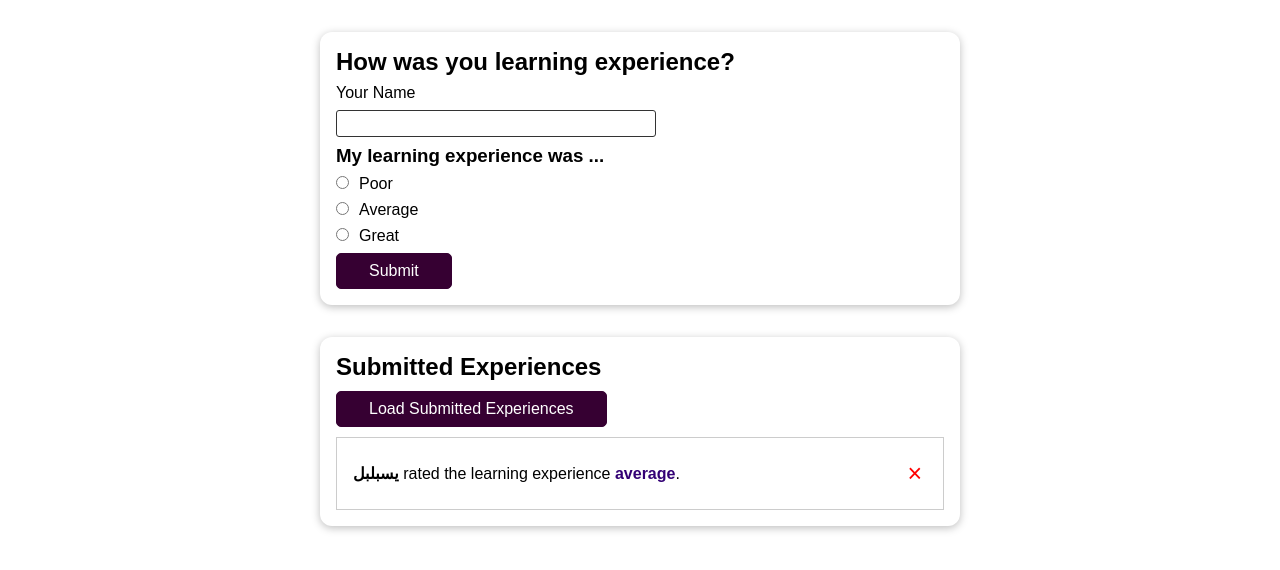
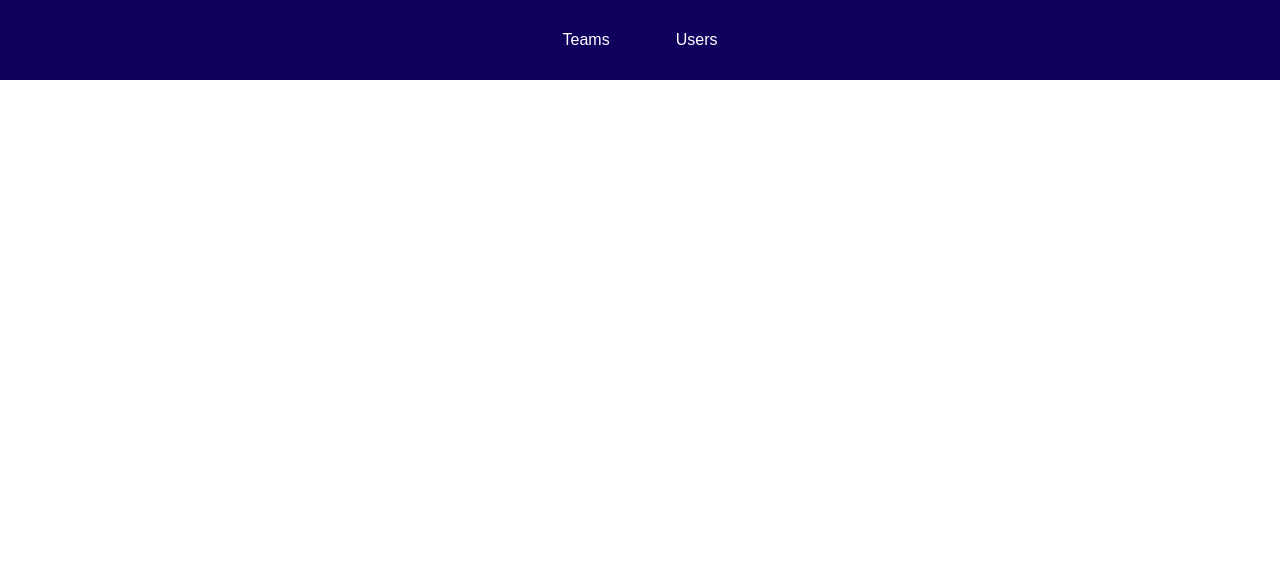
Before and after one commit to MRAlirad/Vue-Projects, a Vue app: page / in a window 1280 px wide. Shown: the top 570 px of the page. Built offline with nearby package versions, Linux system fonts and the light colour scheme; data requests are answered from the project's data file.

Commit message:
users team - app and navbar

```diff
--- a/src/App.vue
+++ b/src/App.vue
@@ -4,7 +4,8 @@
 	<!-- <FriendsContact /> -->
 	<!-- <LearningResourcesApp /> -->
 	<!-- <Form /> -->
-	<SurvayResultsApp />
+	<!-- <SurvayResultsApp /> -->
+	<UsersTeamsApp />
 </template>
 
 <script>
@@ -14,6 +15,7 @@
 	import LearningResourcesApp from './projects/learning-resources/LearningResourcesApp.vue';
 	import Form from './projects/form/Form.vue';
 	import SurvayResultsApp from './projects/survay-results/SurvayResultsApp.vue';
+	import UsersTeamsApp from './projects/users-and-teams/UsersTeamsApp.vue';
 
 	export default {
 		name: 'App',
@@ -24,6 +26,7 @@
 			LearningResourcesApp,
 			Form,
 			SurvayResultsApp,
+			UsersTeamsApp,
 		},
 	};
 </script>
--- /dev/null
+++ b/src/projects/users-and-teams/Button.vue
@@ -0,0 +1,34 @@
+<template>
+    <button class="btn" @click="$emit('on-click')">
+        {{ text }}
+    </button>
+</template>
+
+<script>
+export default {
+    name: 'Button',
+    props: {
+        text: String,
+    },
+    emits: ['on-click'],
+}
+</script>
+
+<style>
+	.btn {
+		font: inherit;
+		background: transparent;
+		border: 1px solid transparent;
+		cursor: pointer;
+		color: white;
+		padding: 0.5rem 1.5rem;
+		display: inline-block;
+	}
+
+	.btn:hover,
+	.btn:active {
+		color: #f1a80a;
+		border-color: #f1a80a;
+		background-color: #1a037e;
+	}
+</style>
--- /dev/null
+++ b/src/projects/users-and-teams/Navigation.vue
@@ -0,0 +1,29 @@
+<template>
+	<header>
+		<Button text="Teams" />
+		<Button text="Users" />
+	</header>
+</template>
+
+<script>
+	import Button from './Button.vue';
+
+	export default {
+		name: 'Navigation',
+		components: {
+			Button,
+		},
+	};
+</script>
+
+<style scoped>
+	header {
+		width: 100%;
+		height: 5rem;
+		background-color: #11005c;
+		display: flex;
+		align-items: center;
+		justify-content: center;
+		gap: 1rem;
+	}
+</style>
--- /dev/null
+++ b/src/projects/users-and-teams/UsersTeamsApp.vue
@@ -0,0 +1,30 @@
+<template>
+    <div class="users-teams-app">
+        <Navigation />
+    </div>
+</template>
+
+<script>
+    import Navigation from './Navigation.vue';
+
+	export default {
+		name: 'UsersTeamsApp',
+        components: {
+            Navigation,
+        }
+	};
+</script>
+
+<style>
+	* {
+		box-sizing: border-box;
+	}
+
+	html {
+		font-family: sans-serif;
+	}
+
+	body {
+		margin: 0;
+	}
+</style>
```
